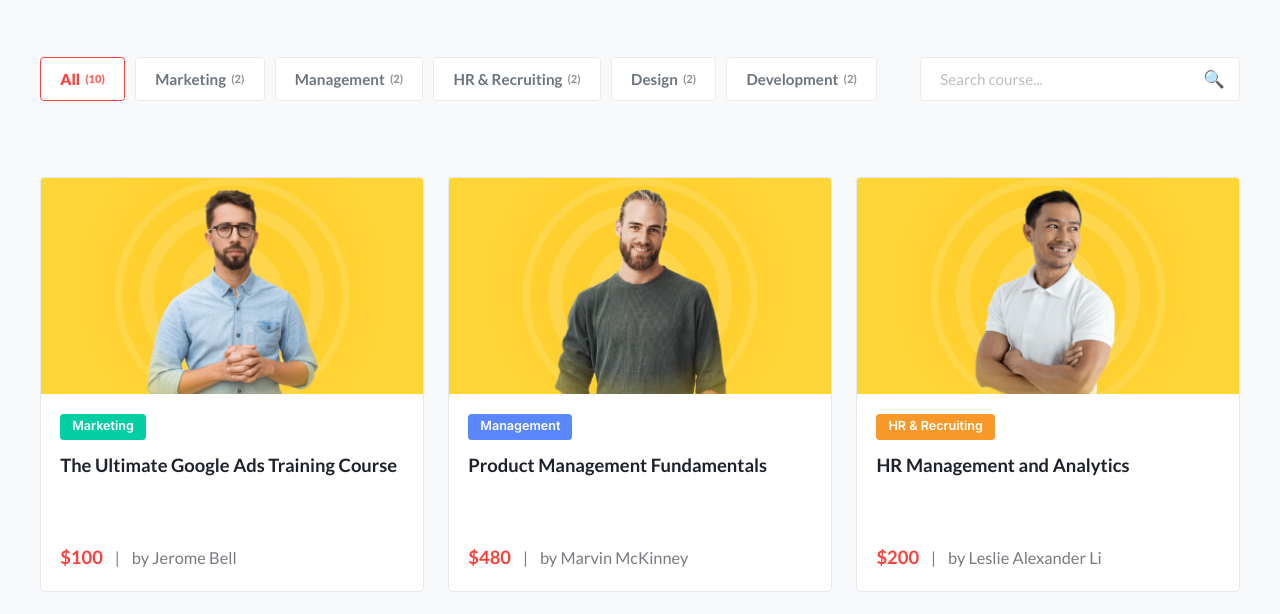
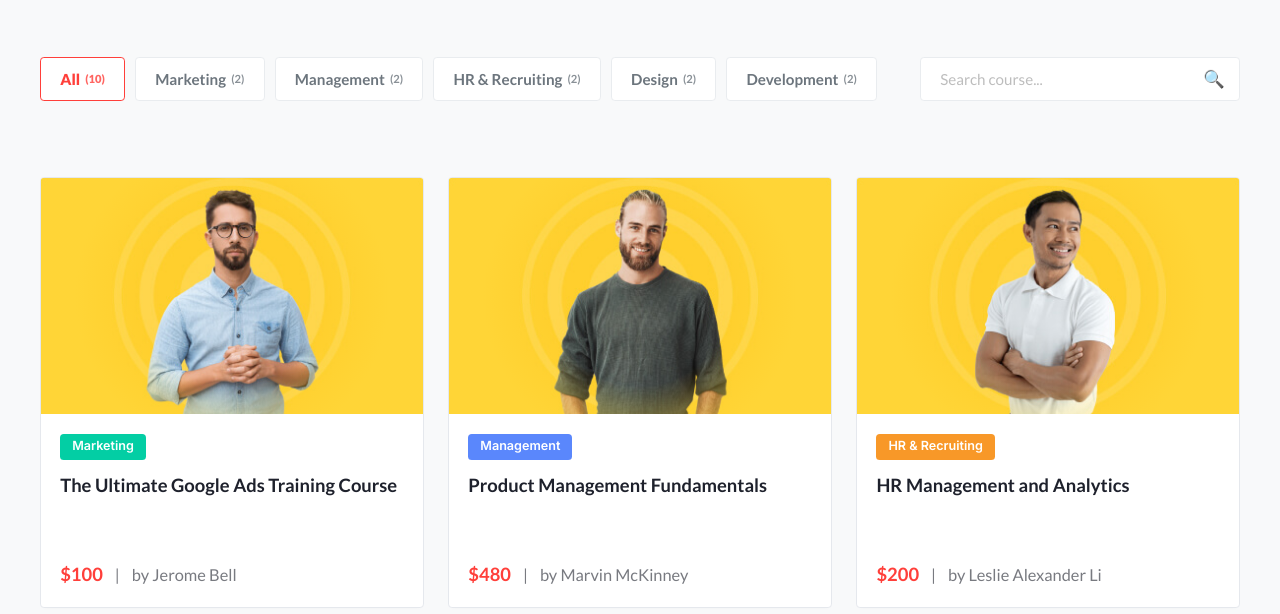
Before and after one commit to Alex-Ven/Our-online-courses, a plain HTML site: page index.html in a window 1280 px wide. Shown: the part 157-771 px from the top of the page. Drawn offline with Linux system fonts and the light colour scheme.

Commit message:
fix: correction styles for cards adaptive hight

```diff
--- a/styles.css
+++ b/styles.css
@@ -1,6 +1,8 @@
 /* style.css — полностью резиновый адаптив от 320px до 1920px */
 
-*, *::before, *::after {
+*,
+*::before,
+*::after {
   box-sizing: border-box;
 }
 
@@ -181,11 +183,8 @@ body {
 .catalog__grid:has(.catalog__card:nth-last-child(1):nth-child(1)),
 .catalog__grid:has(.catalog__card:nth-last-child(2):nth-child(1)):has(.catalog__card:nth-child(2)) {
   grid-template-columns: repeat(auto-fit,
-    minmax(
-      clamp(280px, calc(280px + (390 - 280) * ((100vw - 320px) / (1920 - 320))), 390px),
-      clamp(280px, calc(280px + (390 - 280) * ((100vw - 320px) / (1920 - 320))), 390px)
-    )
-  );
+      minmax(clamp(280px, calc(280px + (390 - 280) * ((100vw - 320px) / (1920 - 320))), 390px),
+        clamp(280px, calc(280px + (390 - 280) * ((100vw - 320px) / (1920 - 320))), 390px)));
   justify-content: center;
 }
 
@@ -193,10 +192,8 @@ body {
 .catalog__grid:has(.catalog__card:nth-last-child(1):nth-child(1)) {
   justify-content: center;
   grid-template-columns:
-    minmax(
-      min(100%, clamp(280px, calc(280px + (390 - 280) * ((100vw - 320px) / (1920 - 320))), 390px)),
-      clamp(280px, calc(280px + (390 - 280) * ((100vw - 320px) / (1920 - 320))), 390px)
-    );
+    minmax(min(100%, clamp(280px, calc(280px + (390 - 280) * ((100vw - 320px) / (1920 - 320))), 390px)),
+      clamp(280px, calc(280px + (390 - 280) * ((100vw - 320px) / (1920 - 320))), 390px));
 }
 
 
@@ -204,7 +201,12 @@ body {
   width: 100%;
   max-width: clamp(280px, calc(280px + (610 - 280) * ((100vw - 320px) / (1920 - 320))), 610px);
   margin: 0 auto;
-  height: clamp(380px, calc(380px + (438 - 380) * ((100vw - 320px) / (1920 - 320))), 438px);
+  /* Соотношение сторон 390:438 ≈ 1:1.123 (оригинальное) */
+  aspect-ratio: 390 / 438;
+  /* Сохраняем оригинальное соотношение */
+  height: auto;
+  /* Высота рассчитывается автоматически по aspect-ratio */
+
   background: var(--color-white);
   border: 1px solid #E5E8ED;
   border-radius: clamp(3px, 0.3vw, 4px);
@@ -221,13 +223,35 @@ body {
 }
 
 .catalog__card-image {
-  height: clamp(180px, calc(180px + (240 - 180) * ((100vw - 320px) / (1920 - 320))), 240px);
+  /* Высота изображения = 55% от высоты карточки (240/438 ≈ 0.55) */
+  height: 55%;
+  /* Фиксированный процент от высоты карточки */
+  min-height: 0;
+  /* Разрешаем сжатие */
+  flex-shrink: 0;
+  /* Не сжимается */
+  flex-grow: 0;
+  /* Не растягивается */
   background: #ffd93d;
   background-image: radial-gradient(circle at center, rgba(255, 255, 255, 0.3) 0%, transparent 50%);
   background-size: cover;
-  background-position: top;
+  background-position: center;
   position: relative;
 }
+
+/* ТЕКСТОВАЯ ЧАСТЬ - занимает оставшееся пространство */
+.catalog__card-content {
+  flex: 1;
+  /* Занимает всё оставшееся пространство (45%) */
+  min-height: 0;
+  /* Разрешаем сжатие */
+  padding: clamp(16px, 1.5vw, 20px);
+  display: flex;
+  flex-direction: column;
+  overflow: hidden;
+  /* Для обрезки текста если нужно */
+}
+
 
 .catalog__card-image::after {
   content: '';
@@ -236,12 +260,7 @@ body {
   background: radial-gradient(circle at center, transparent 40%, rgba(255, 217, 61, 0.6) 70%);
 }
 
-.catalog__card-content {
-  padding: clamp(16px, 1.5vw, 20px);
-  flex-grow: 1;
-  display: flex;
-  flex-direction: column;
-}
+
 
 .catalog__card-badge {
   display: inline-block;
@@ -254,11 +273,25 @@ body {
   align-self: flex-start;
 }
 
-.catalog__card-badge--marketing { background: var(--color-badge-marketing); }
-.catalog__card-badge--management { background: var(--color-badge-management); }
-.catalog__card-badge--hr { background: var(--color-badge-hr); }
-.catalog__card-badge--design { background: var(--color-badge-design); }
-.catalog__card-badge--development { background: var(--color-badge-development); }
+.catalog__card-badge--marketing {
+  background: var(--color-badge-marketing);
+}
+
+.catalog__card-badge--management {
+  background: var(--color-badge-management);
+}
+
+.catalog__card-badge--hr {
+  background: var(--color-badge-hr);
+}
+
+.catalog__card-badge--design {
+  background: var(--color-badge-design);
+}
+
+.catalog__card-badge--development {
+  background: var(--color-badge-development);
+}
 
 .catalog__card-title {
   font-family: var(--font-family-secondary);
```
